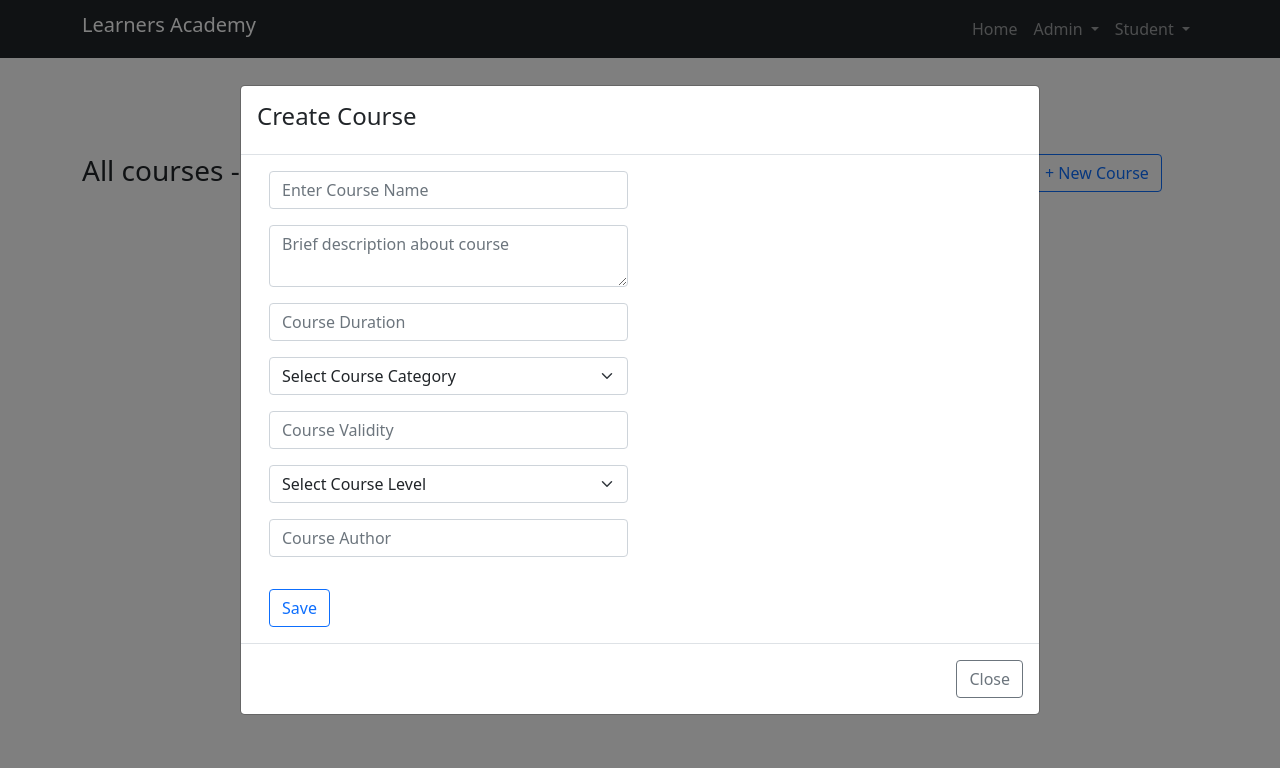
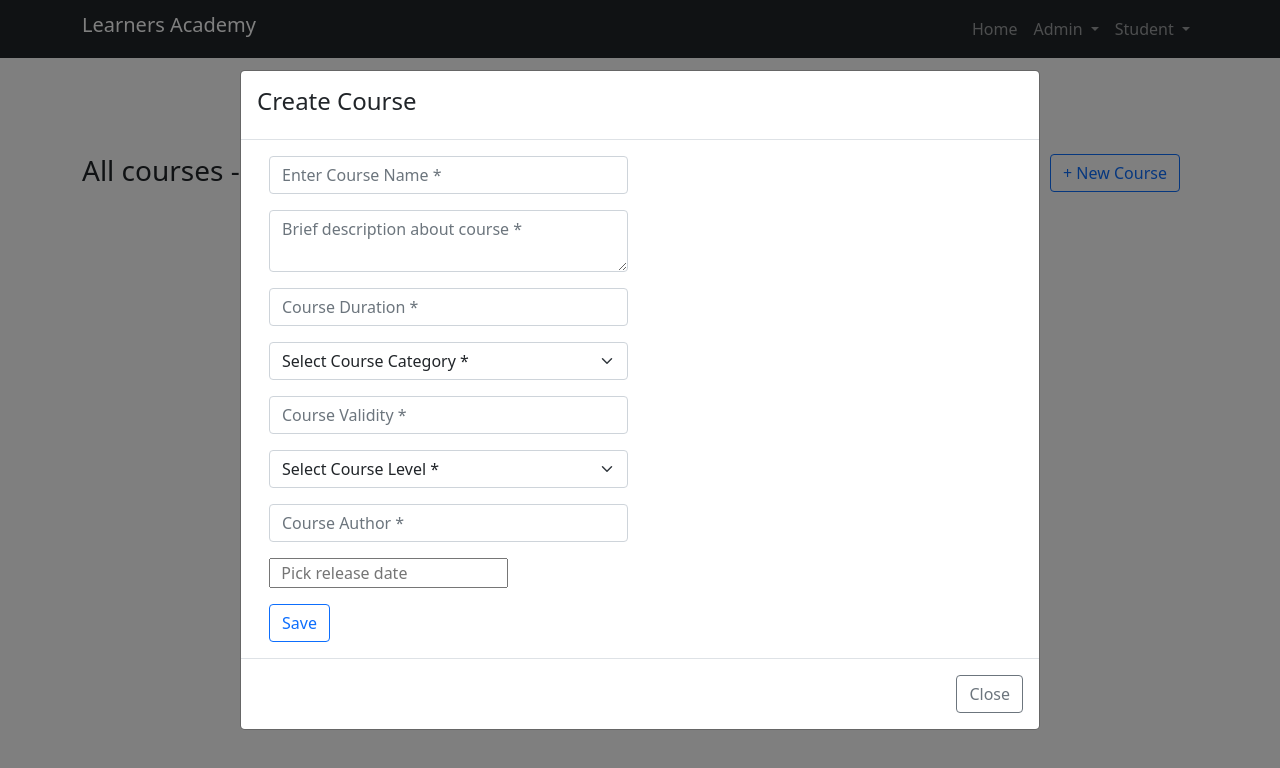
Before and after one commit to ashwin-kumar-c/Learners-Academy, a React (Create React App) app: page /courses in a window 1280 px wide. Both pictures are taken after a click on the button "+ New Course". Shown: the top 768 px of the page. Built offline with nearby package versions, Linux system fonts and the light colour scheme.

Commit message:
made changes to CreateCourse component

```diff
--- a/package.json
+++ b/package.json
@@ -12,6 +12,7 @@
     "jwt-decode": "^3.1.2",
     "react": "^17.0.2",
     "react-bootstrap": "^1.6.4",
+    "react-datepicker": "^4.5.0",
     "react-dom": "^17.0.2",
     "react-redux": "^7.2.6",
     "react-router-dom": "^5.3.0",
--- a/src/actions/adminActions.js
+++ b/src/actions/adminActions.js
@@ -44,6 +44,7 @@ export const startLoginAdmin = (loginData, resetForm, redirect) => {
                     localStorage.setItem('admin-token', result.token)
                     dispatch(startGetAdmin(result.token))
                     dispatch(startGetStudents(result.token))
+                    dispatch(startGetCourses(result.token))
                     resetForm()
                     redirect()
                 }
@@ -71,6 +72,7 @@ export const startGetAdmin = (token) => {
             .then((response) => {
                 const result = response.data
                 dispatch(setAdmin(result))
+                localStorage.setItem('role', result.role)
             })
             .catch((error) => {
                 dispatch(accountError(error.message))
@@ -271,3 +273,34 @@ export const deleteStudentError = (message) => {
         payload: message
     }
 }
+
+export const startGetCourses = (token) => {
+    return (dispatch) => {
+        axios.get('https://dct-e-learning.herokuapp.com/api/courses', {
+            headers: {
+                'Authorization': token
+            }
+        })
+            .then((response) => {
+                const result = response.data
+                dispatch(setCourses(result))
+            })
+            .catch((error) => {
+                dispatch(getCoursesError(error.message))
+            })
+    }
+}
+
+export const setCourses = (courses) => {
+    return {
+        type: 'SET_COURSES',
+        payload: courses
+    }
+}
+
+export const getCoursesError = (message) => {
+    return {
+        type: 'GET_COURSES_ERROR',
+        payload: message
+    }
+}
--- a/src/components/admin/student-module/DeleteStudent.js
+++ b/src/components/admin/student-module/DeleteStudent.js
@@ -15,7 +15,7 @@ const DeleteStudent = (props) => {
     return (
         <Button
             type="button"
-            className="btn btn-danger"
+            className="btn btn-outline-danger"
             value="Delete"
             handleClick={handleDelete}
         />
--- a/src/components/admin/student-module/StudentDetails.js
+++ b/src/components/admin/student-module/StudentDetails.js
@@ -1,5 +1,4 @@
 import React, { useState } from 'react'
-import { Modal, Button } from 'react-bootstrap'
 import ModalComp from '../../reusables/ModalComp'
 
 const StudentDetails = (props) => {
--- a/src/components/common-module/course-module/AddCourse.js
+++ b/src/components/common-module/course-module/AddCourse.js
@@ -9,7 +9,7 @@ const AddCourse = (props) => {
     const handleClose = () => setShow(false)
 
     return (
-        <>
+        <div className="text-center">
             <ModalComp
                 showVariant="outline-primary"
                 handleShow={ handleShow }
@@ -23,7 +23,7 @@ const AddCourse = (props) => {
                 hideText="Close"
                 size="lg"
             />
-        </>
+        </div>
     )
 }
 
--- a/src/components/common-module/course-module/Courses.js
+++ b/src/components/common-module/course-module/Courses.js
@@ -1,21 +1,47 @@
-import React from 'react'
+import React, { useState, useEffect } from 'react'
+import { useSelector } from 'react-redux'
 import AddCourse from './AddCourse'
 import Heading from '../../reusables/Heading'
 
 const Courses = (props) => {
+    const [ userRole, setUserRole ] = useState('')
+    const [ courseData, setCourseData ] = useState([])
+    console.log('ur', userRole)
+    console.log('cd', courseData)
+
+    const adminCourseData = useSelector((state) => {
+        return state.admin.coursesData
+    })
+
+    const serverError = useSelector((state) => {
+        return state.admin.errors
+    })
+
+    useEffect(() => {
+        const role = localStorage.getItem('role')
+        setUserRole(role)
+    }, [])
+
+    useEffect(() => {
+        if(userRole === 'admin') {
+            setCourseData(adminCourseData)
+        }
+    }, [])
+
     return (
         <div className="container my-5">
             <div className="row">
                 <div className="col-10 pt-5">
                     <Heading
                         type="h3"
-                        title={`All courses - `}
+                        title={`All courses - ${courseData.length}`}
                     />
                 </div>
                 <div className="col-2 pt-5">
                     <AddCourse/>
                 </div>
             </div>
+            { serverError.getCoursesError && <div className="text-danger mt-5">{ serverError.getCoursesError }</div> }
         </div>
     )
 }
--- a/src/components/common-module/course-module/CreateCourse.js
+++ b/src/components/common-module/course-module/CreateCourse.js
@@ -1,11 +1,25 @@
-import React from 'react'
+import React, { useState } from 'react'
+import { useDispatch, useSelector } from 'react-redux'
 import { useFormik } from 'formik'
 import * as Yup from 'yup'
+import DatePicker from 'react-datepicker'
+import "react-datepicker/dist/react-datepicker.css"
 import Textarea from '../../reusables/Textarea'
-import { Form } from 'react-bootstrap'
 import Input from '../../reusables/Input'
+import { startGetCourses } from '../../../actions/adminActions'
 
 const CreateCourse = (props) => {
+    const { handleClose } = props
+
+    const dispatch = useDispatch()
+
+    const admin = useSelector((state) => {
+        return state.admin
+    })
+
+    const courseCategory = ['HTML', 'CSS', 'Javascript', 'ReactJS', 'NodeJS', 'ExpressJS', 'MangoDB']
+    const courseLevel = ['Beginner', 'Intermediate', 'Expert']
+
 
     const validationSchema = Yup.object({
         name: Yup.string().required('Required'),
@@ -13,11 +27,11 @@ const CreateCourse = (props) => {
         duration: Yup.number().required('Required'),
         category: Yup.string().required('Required'),
         validity: Yup.string().required('Required'),
-        // level: Yup.string().required('Required'),
+        level: Yup.string().required('Required'),
         author: Yup.string().required('Required')
     })
 
-    const { handleChange, handleBlur, handleSubmit, values, touched, errors } = useFormik({
+    const { handleChange, handleBlur, handleSubmit, values, setValues, touched, errors } = useFormik({
         initialValues: {
             name: '',
             description: '',
@@ -29,13 +43,20 @@ const CreateCourse = (props) => {
             author: ''
         },
         onSubmit: (values, { resetForm }) => {
+            const closeModal = () => {
+                handleClose()
+            }
             console.log('course', values)
+            if(!admin.adminData.role === 'admin') {
+                // dispatch(startGetCourses(values, resetForm, closeModal))
+            }
         },
         validationSchema
     })
 
-    const courseCategory = ['HTML', 'CSS', 'Javascript', 'ReactJS', 'NodeJS', 'ExpressJS', 'MangoDB']
-    const courseLevel = ['Beginner', 'Intermediate', 'Expert']
+    const handleDateChange = (date) => {
+        setValues({...values, releaseDate: date})
+    }
 
     return (
         <div className="container">
@@ -49,7 +70,7 @@ const CreateCourse = (props) => {
                             handleChange={ handleChange }
                             handleBlur={ handleBlur }
                             name="name"
-                            placeholder="Enter Course Name"
+                            placeholder="Enter Course Name *"
                         />
                         { touched.name && errors.name ? <div className="form-text">{ errors.name }</div> : null }
                     </div>
@@ -61,8 +82,9 @@ const CreateCourse = (props) => {
                             className="form-control"
                             value={ values.description }
                             handleChange={handleChange}
+                            handleBlur={handleBlur}
                             name="description"
-                            placeholder="Brief description about course"
+                            placeholder="Brief description about course *"
                         />
                         { touched.description && errors.description ? <div className="form-text">{ errors.description }</div> : null }
                     </div>
@@ -77,7 +99,7 @@ const CreateCourse = (props) => {
                             handleChange={ handleChange }
                             handleBlur={ handleBlur }
                             name="duration"
-                            placeholder="Course Duration"
+                            placeholder="Course Duration *"
                         />
                         { touched.duration && errors.duration ? <div className="form-text">{ errors.duration }</div> : null }
                     </div>
@@ -92,7 +114,7 @@ const CreateCourse = (props) => {
                             onBlur={ handleBlur }
                             name="category"
                         >
-                            <option value="">Select Course Category</option>
+                            <option value="">Select Course Category *</option>
                             { courseCategory.map((course, i) => {
                                 return (
                                     <option key={i} value={course}>{ course }</option>
@@ -112,7 +134,7 @@ const CreateCourse = (props) => {
                             handleChange={ handleChange }
                             handleBlur={ handleBlur }
                             name="validity"
-                            placeholder="Course Validity"
+                            placeholder="Course Validity *"
                         />
                         { touched.validity && errors.validity ? <div className="form-text">{ errors.validity }</div> : null }
                     </div>
@@ -127,7 +149,7 @@ const CreateCourse = (props) => {
                             onBlur={ handleBlur }
                             name="level"
                         >
-                            <option value="">Select Course Level</option>
+                            <option value="">Select Course Level *</option>
                             { courseLevel.map((lvl, i) => {
                                 return (
                                     <option key={i} value={lvl}>{ lvl }</option>
@@ -147,10 +169,20 @@ const CreateCourse = (props) => {
                             handleChange={ handleChange }
                             handleBlur={ handleBlur }
                             name="author"
-                            placeholder="Course Author"
+                            placeholder="Course Author *"
                         />
                         { touched.author && errors.author ? <div className="form-text">{ errors.author }</div> : null }
                     </div>
+                </div>
+
+                <div>
+                    <DatePicker
+                        selected={ values.releaseDate }
+                        onChange={ handleDateChange }
+                        dateFormat="dd/MM/yyyy"
+                        minDate={ new Date() }
+                        placeholderText="  Pick release date"
+                    />
                 </div>
 
                 <Input
--- a/src/components/reusables/Textarea.js
+++ b/src/components/reusables/Textarea.js
@@ -1,13 +1,14 @@
 import React from 'react-redux'
 
 const Textarea = (props) => {
-    const { className, value, handleChange, name, placeholder } = props
+    const { className, value, handleChange, name, placeholder, handleBlur } = props
 
     return (
         <textarea
             className={className}
             value={value}
             onChange={handleChange}
+            onBlur={handleBlur}
             name={name}
             placeholder={placeholder}
         ></textarea>
```
Also changed, not shown: src/reducers/adminReducer.js (+7 -0 lines), src/components/admin/student-module/StudentRegister.js (line endings or trailing spaces), 2 other files (tests, documents, lock files or other folders).
